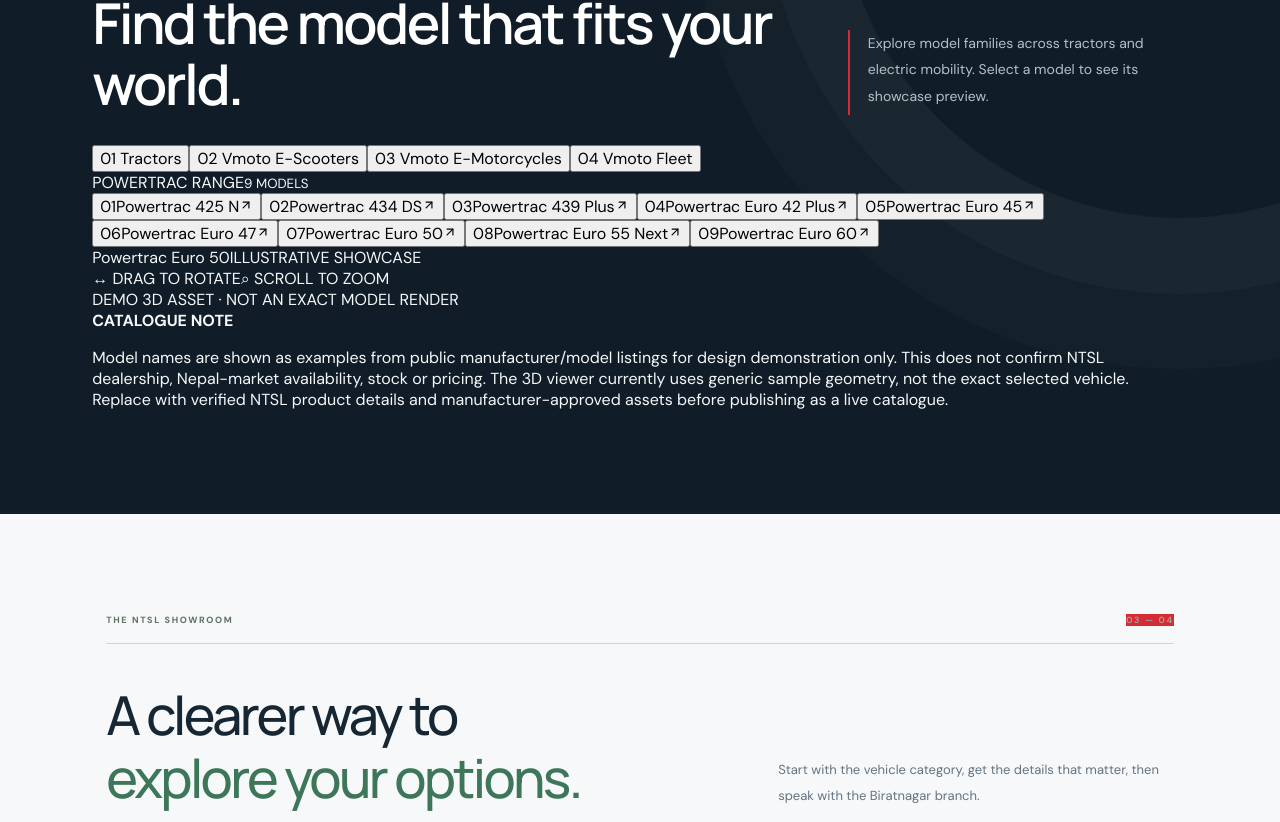
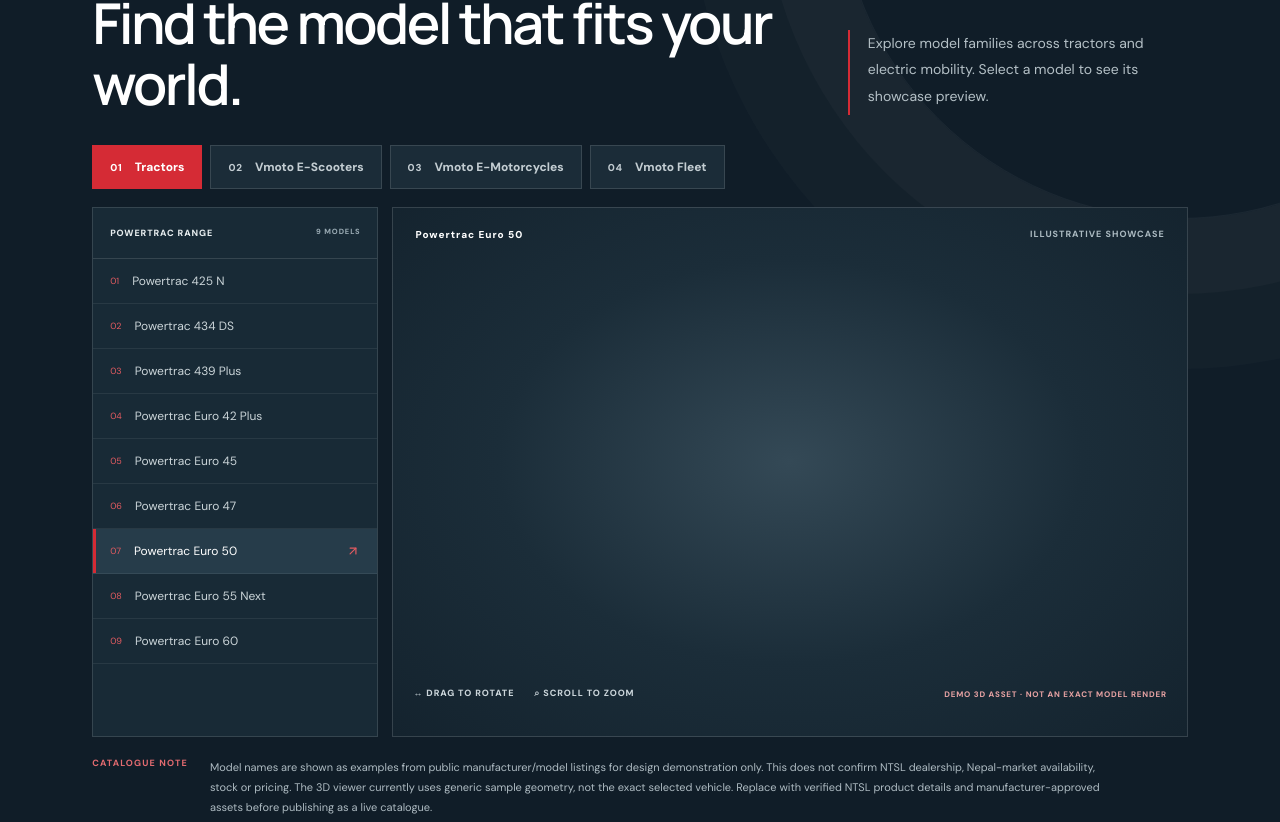
Before and after one commit to karkihubbb/ntsl-automotive, a React (Vite) app: page / in a window 1280 px wide. Shown: the part 1638-2460 px from the top of the page. Built offline with nearby package versions, Linux system fonts and the light colour scheme.

Commit message:
Style multi-model vehicle catalogue explorer

```diff
--- a/src/index.css
+++ b/src/index.css
@@ -1541,3 +1541,36 @@ body,.site,.legal-site{background:#f7f8fa;color:#17212b}
  .showroom-controls button{max-width:94px;text-align:right;line-height:1.4}
 }
 @media(prefers-reduced-motion:reduce){.showroom-switcher button,.model-progress span{transition:none;animation:none}}
+
+
+/* Multi-category vehicle collection and model explorer */
+.vehicle-section{background:#101d28!important;color:#f5f7f8}
+.vehicle-section .section-label{color:#d4dce0;border-color:#ffffff28}
+.vehicle-section .section-label span{color:#9eabb2}
+.vehicle-intro h2{color:#fff!important;font-size:clamp(36px,4.4vw,58px);letter-spacing:-.045em}
+.vehicle-intro p{color:#b4c0c6!important;border-left:2px solid #d52b35;padding-left:18px;line-height:1.9}
+.collection-tabs{display:flex;gap:8px;flex-wrap:wrap;margin:30px 0 18px}
+.collection-tabs button{background:#1b2c38;color:#c3cdd2;border:1px solid #ffffff20;padding:13px 17px;cursor:pointer;font-size:10px;font-weight:800;letter-spacing:.08em}
+.collection-tabs button span{margin-left:9px;font-size:12px;letter-spacing:0}
+.collection-tabs button.active{background:#d52b35;border-color:#d52b35;color:white}
+.collection-layout{display:grid;grid-template-columns:minmax(220px,.36fr) 1fr;gap:14px}
+.collection-list{background:#182a36;border:1px solid #ffffff20;max-height:580px;overflow:auto}
+.collection-list-heading{display:flex;justify-content:space-between;gap:8px;padding:19px 17px;border-bottom:1px solid #ffffff20;color:#e7edef;font-size:9px;letter-spacing:.1em;font-weight:800}
+.collection-list-heading small{color:#9aabb4}
+.collection-list>button{width:100%;display:flex;align-items:center;gap:13px;text-align:left;padding:14px 17px;border:0;border-bottom:1px solid #ffffff12;background:transparent;color:#cbd5d9;font-size:12px;cursor:pointer}
+.collection-list>button>span{color:#e45b61;font-size:9px}
+.collection-list>button svg{margin-left:auto;opacity:0}
+.collection-list>button:hover,.collection-list>button.selected{background:#263c4a;color:#fff}
+.collection-list>button.selected{box-shadow:inset 3px 0 #d52b35}
+.collection-list>button.selected svg{opacity:1;color:#e45b61}
+.collection-viewer{position:relative;min-height:530px;background:radial-gradient(ellipse at 50% 48%,#344956,#1b2d39 52%,#14232e);border:1px solid #ffffff24;overflow:hidden}
+.collection-viewer-meta{position:absolute;z-index:2;top:20px;left:22px;right:22px;display:flex;justify-content:space-between;gap:12px;color:#fff;font-size:10px;font-weight:800;letter-spacing:.1em}
+.collection-viewer-meta span:last-child{color:#aab9c0;font-size:9px}
+.collection-model{height:460px;width:100%;background:transparent;--poster-color:transparent}
+.collection-viewer-controls{position:absolute;bottom:37px;left:20px;display:flex;gap:20px;color:#cbd5da;font-size:9px;font-weight:800;letter-spacing:.1em}
+.collection-model-note{position:absolute;right:20px;bottom:37px;color:#e5a1a2;font-size:8px;font-weight:800;letter-spacing:.1em}
+.collection-footnote{display:flex;gap:22px;padding-top:20px;align-items:flex-start}
+.collection-footnote strong{color:#e36b70;font-size:9px;letter-spacing:.13em;white-space:nowrap}
+.collection-footnote p{margin:0;max-width:900px;color:#aebbc2;font-size:11px;line-height:1.85}
+@media(max-width:760px){.collection-layout{grid-template-columns:1fr}.collection-list{max-height:260px}.collection-viewer{min-height:420px}.collection-model{height:365px}.collection-footnote{display:block}.collection-footnote p{margin-top:8px}}
+@media(max-width:500px){.collection-tabs{display:grid;grid-template-columns:1fr 1fr}.collection-tabs button{text-align:left;padding:12px 10px}.collection-tabs button span{display:block;margin:5px 0 0}.collection-viewer{min-height:380px}.collection-model{height:330px}.collection-viewer-controls{left:12px;bottom:35px;gap:10px;font-size:8px}.collection-model-note{right:12px;bottom:13px;font-size:7px}.collection-viewer-meta{left:13px;right:13px;font-size:9px}}
```
